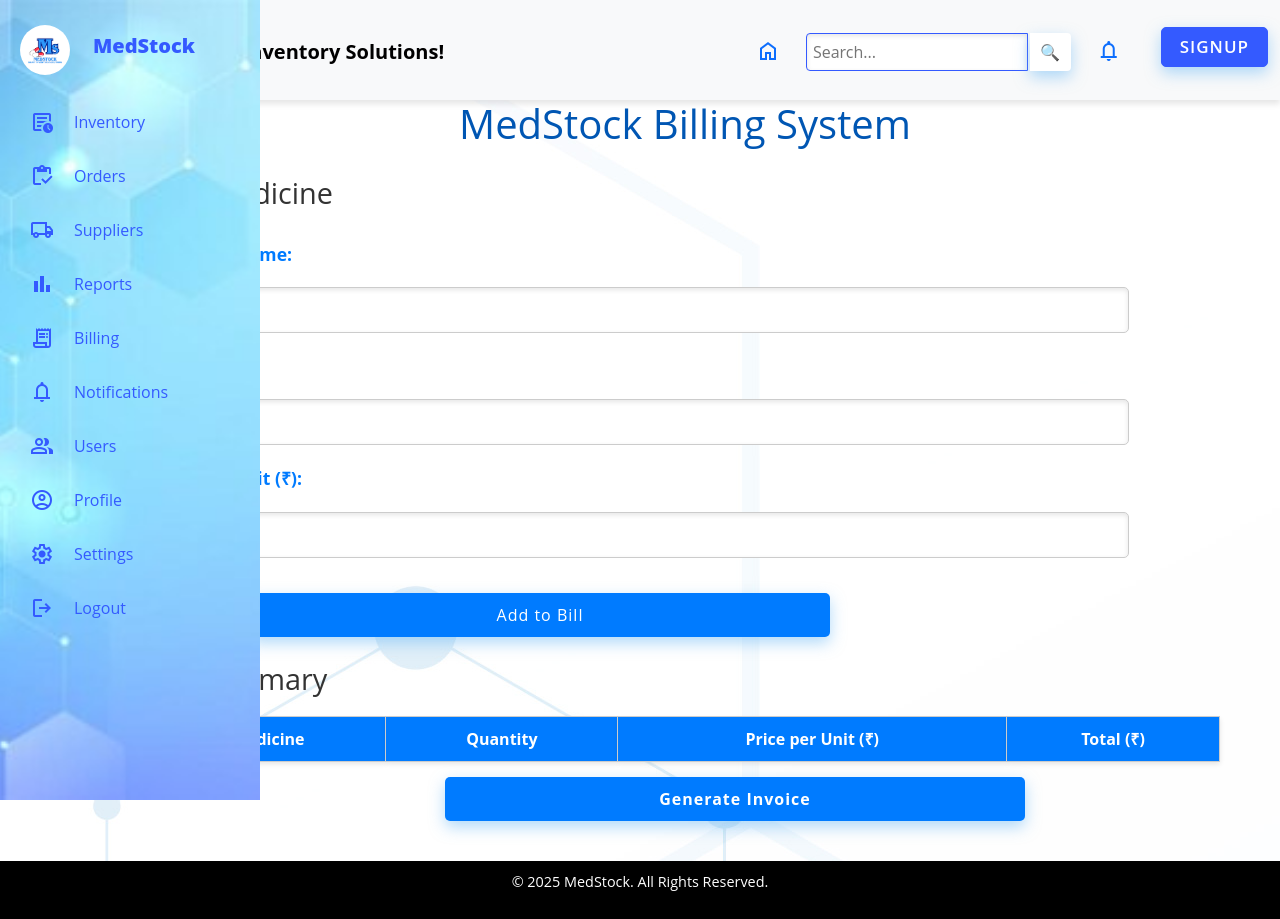
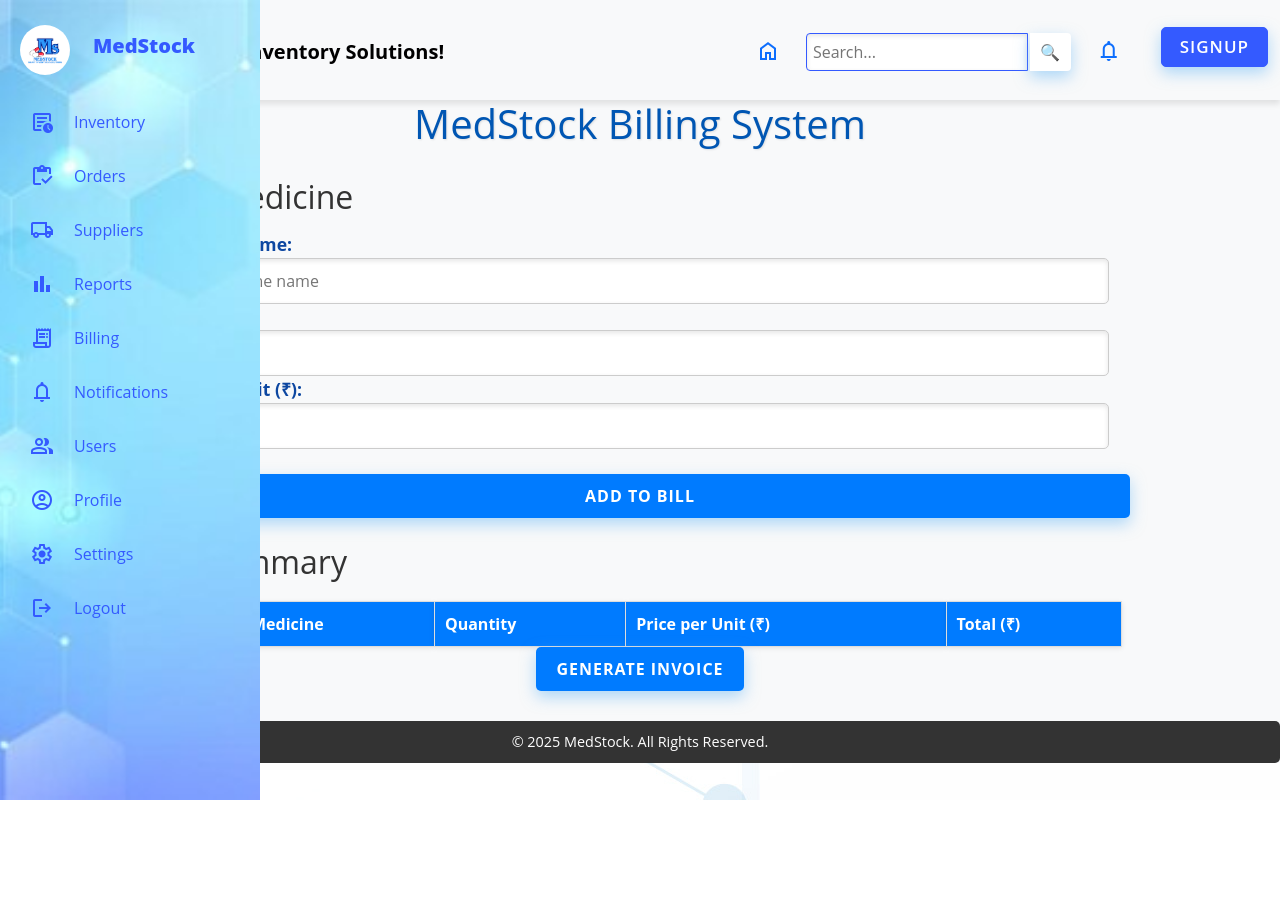
Before and after one commit to dnm10/New-MedStock, a React (Create React App) app in the folder medstock-app/: page /Billing in a window 1280 px wide. After the commit the page ends 800 px from the top, so only its background shows below. Built offline with nearby package versions, Linux system fonts and the light colour scheme.

Commit message:
Billing page done

```diff
--- a/medstock-app/src/Components/Billing.module.css
+++ b/medstock-app/src/Components/Billing.module.css
@@ -1,72 +1,74 @@
+.Billing {
+    font-family: 'Roboto', sans-serif;
+    background-color: #f8f9fa;
+    color: #333;
+  }
+
   .Billing h1 {
-    margin-left: 90px;
     font-size: 2.5rem;
     color: #0056b3;
+    margin-bottom: 20px;
+    text-align: center;
+    text-shadow: 1px 1px 2px rgba(0, 0, 0, 0.1);
   }
 
   .Billing h2 {
+    font-size: 2rem;
+    color: #333;
+    margin-bottom: 15px;
     text-align: left;
-    margin-left: 90px;
-    font-size: 1.8rem;
-    color: #333;
   }
 
-/* Main container styles */
-.Billing main {
-    padding: 20px;
+  /* Main container */
+  main {
+    max-width: 1000px;
     margin: 0 auto;
-    max-width: 1200px;
-    background: none;
+    padding: 10px;
   }
 
-/* Form and summary sections */
-.billing-form, .bill-summary {
-    margin-bottom: 30px;
-    padding: 20px 0;
-    background-color: transparent;
-    border: none;
-    margin-left: 40px;
+  /* Form styles */
+  .billing-form {
+    margin-bottom: 20px;
   }
 
-.Billing label {
-    color: #007bff;
-    font-weight: bold;
-    margin-bottom: 15px;
-    text-align: left;
-    margin-left: 90px;
+  .billing-form form {
+    display: flex;
+    flex-wrap: wrap;
+    gap: 20px;
+    align-items: flex-end;
+  }
+
+  .billing-form label {
+    font-weight: 600;
+    color: #0056b3;
+    display: block;
+    margin-bottom: 5px;
   }
 
   .Billing input[type="text"],
-input[type="number"] {
-    width: calc(100% - 90px);
+  .Billing input[type="number"] {
     padding: 10px;
+    width: calc(100% - 20px);
     border: 1px solid #ccc;
     border-radius: 5px;
     font-size: 1rem;
-    margin-top: 5px;
-    margin-left: 0px;
-    margin-right: 0px;
-    align-content: center;
-    box-sizing: border-box;
+    transition: border-color 0.3s;
   }
 
-input[type="text"]:focus,
-input[type="number"]:focus {
-    border-color: #007BFF;
+  .Billing input:focus {
+    border-color: #0056b3;
     outline: none;
   }
 
-/* Button styles */
   .Billing button {
-    width: 50%;
-    padding: 10px;
-    margin-left: 190px;
-    margin-top: 15px;
-    background-color: #007BFF;
-    color: white;
+    padding: 10px 20px;
+    background-color: #007bff;
+    color: #fff;
+    font-size: 1rem;
+    font-weight: bold;
+    text-transform: uppercase;
     border: none;
     border-radius: 5px;
-    font-size: 1rem;
     cursor: pointer;
     transition: background-color 0.3s, transform 0.3s;
   }
@@ -77,60 +79,73 @@ input[type="number"]:focus {
   }
 
   /* Table styles */
-table {
-    width: calc(100% - 90px);
-    margin-left: 90px;
+  .bill-summary {
+    margin-top: 30px;
+  }
+
+  .bill-summary table {
+    width: 100%;
     border-collapse: collapse;
     margin-top: 20px;
     font-size: 1rem;
   }
 
-.Billing h3{
-    margin-top: 20px;
-}
-
-table th, table td {
-    padding: 10px;
+  .bill-summary th,
+  .bill-summary td {
+    padding: 12px;
     border: 1px solid #ccc;
     text-align: center;
   }
 
-th {
-    background-color: #007BFF;
+  .bill-summary th {
+    background-color: #007bff;
     color: white;
   }
 
-.bill-summary-table{
-    width: 100%;
-    border-collapse: collapse;
-    margin-top: 20px;
-    margin-left: 50px;
+  .bill-summary tr:nth-child(even) {
+    background-color: #f2f2f2;
   }
 
-.table-header-row {
-    background-color: #007BFF;
-    color: white;
-  }
-
-
-.table-header {
-    padding: 10px;
-    border: 1px solid #ccc;
-    text-align: center;
-    font-weight: bold;
-  }
-
-
-tr:nth-child(even) {
-    background-color: #f2f2f2;
+  .bill-summary tr td {
+    font-size: 0.95rem;
   }
 
   /* Footer styles */
   footer {
     text-align: center;
     padding: 10px 0;
-    background-color: black;
-    color: white;
     margin-top: 20px;
+    background-color: #333;
+    color: #fff;
+    font-size: 0.9rem;
+    border-radius: 5px;
+  }
+
+  footer p {
+    margin: 0;
+  }
+
+  /* Responsive adjustments */
+  @media (max-width: 768px) {
+    .Billing h1 {
+      font-size: 2rem;
+    }
+
+    .Billing h2 {
+      font-size: 1.5rem;
+    }
+
+    .billing-form form {
+      flex-direction: column;
+      gap: 15px;
+    }
+
+    .bill-summary table {
       font-size: 0.9rem;
     }
+
+    .Billing button {
+      width: 100%;
+      padding: 10px;
+    }
+  }
--- a/medstock-app/src/Components/Inventory.module.css
+++ b/medstock-app/src/Components/Inventory.module.css
@@ -193,7 +193,7 @@ table td button {
 }
 
 /* Form Styling */
-form {
+.inventoryModal form {
   display: flex;
   flex-direction: column;
   gap: 20px;
```
Lines whose indentation alone changed are shown as unchanged.
